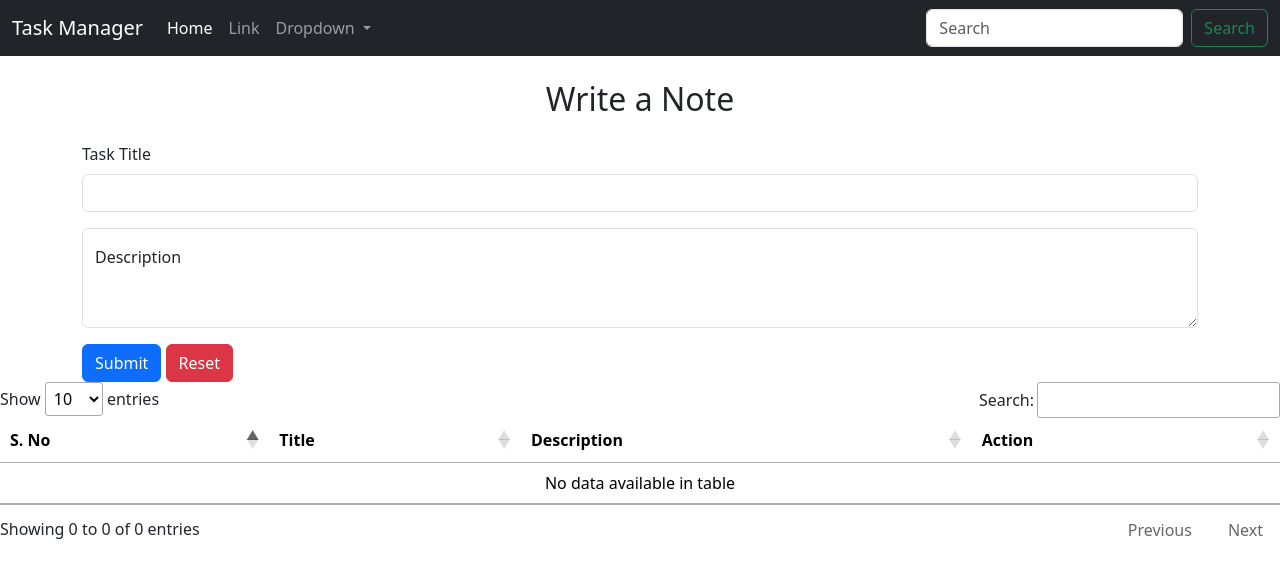
After one commit to jubayer27/taskManagerPHP, a PHP site: the page made by Task Manage/index.php in a window 1280 px wide. The commit adds this page. Shown: the top 578 px of the page. Run offline with PHP 8.4, Linux system fonts and the light colour scheme; data that the repository does not hold is empty; some libraries are stand-ins or nearby versions.

Commit message:
Php Task Manager

```diff
--- /dev/null
+++ b/Task Manage/index.php
@@ -0,0 +1,165 @@
+<?php
+//INSERT INTO `tasks` (`SN`, `Title`, `Description`, `Date`) VALUES ('', '', '', '2024-07-01 21:06:47.000000'), ('1', 'Task Demo', 'This is the demo task \r\n', '2024-07-01 21:06:47.000000');
+
+
+$servername = "localhost";
+$username = "root";
+$password = "";
+$database = "taskmnager";
+
+$con = mysqli_connect($servername, $username, $password, $database);
+
+if (!$con) {
+    die("Connection failed: " . mysqli_connect_error());
+}
+
+
+if ($_SERVER["REQUEST_METHOD"] == "POST") {
+ $title = $_POST['title'];
+ $description = $_POST['description'];
+
+    $sql = "INSERT INTO `tasks` (`Title`, `Description`) VALUES ('$title', '$description')";
+    $result = mysqli_query($con, $sql);
+}
+?>
+
+
+
+
+
+
+
+
+
+
+
+
+
+<!DOCTYPE html>
+<html lang="en">
+
+<head>
+    <meta charset="UTF-8">
+    <meta name="viewport" content="width=device-width, initial-scale=1.0">
+    <title>MyManager</title>
+
+    <link rel="stylesheet" href="https://cdn.jsdelivr.net/npm/bootstrap@5.3.3/dist/css/bootstrap.min.css">
+    <link rel="stylesheet" href="//cdn.datatables.net/2.0.8/css/dataTables.dataTables.min.css">
+</head>
+
+<body>
+
+    <nav class="navbar navbar-expand-lg navbar-dark bg-dark">
+        <div class="container-fluid">
+            <a class="navbar-brand" href="http://localhost/php/Task%20Manage/">Task Manager</a>
+            <button class="navbar-toggler" type="button" data-bs-toggle="collapse"
+                data-bs-target="#navbarSupportedContent" aria-controls="navbarSupportedContent" aria-expanded="false"
+                aria-label="Toggle navigation">
+                <span class="navbar-toggler-icon"></span>
+            </button>
+            <div class="collapse navbar-collapse" id="navbarSupportedContent">
+                <ul class="navbar-nav me-auto mb-2 mb-lg-0">
+                    <li class="nav-item">
+                        <a class="nav-link active" aria-current="page" href="#">Home</a>
+                    </li>
+                    <li class="nav-item">
+                        <a class="nav-link" href="#">Link</a>
+                    </li>
+                    <li class="nav-item dropdown">
+                        <a class="nav-link dropdown-toggle" href="#" role="button" data-bs-toggle="dropdown"
+                            aria-expanded="false">
+                            Dropdown
+                        </a>
+                        <ul class="dropdown-menu">
+                            <li><a class="dropdown-item" href="#">Action</a></li>
+                            <li><a class="dropdown-item" href="#">Another action</a></li>
+                            <li>
+                                <hr class="dropdown-divider">
+                            </li>
+                            <li><a class="dropdown-item" href="#">Something else here</a></li>
+                        </ul>
+                    </li>
+                </ul>
+                <form class="d-flex" role="search">
+                    <input class="form-control me-2" type="search" placeholder="Search" aria-label="Search">
+                    <button class="btn btn-outline-success" type="submit">Search</button>
+                </form>
+            </div>
+        </div>
+    </nav>
+
+
+
+    <div class="container">
+
+        <h2 class="text-center my-4">Write a Note</h2>
+        <form action = "/php/Task%20Manage/" method = "POST">
+            <div class="mb-3">
+                <label for="title" class="form-label">Task Title</label>
+                <input type="text" class="form-control" id="title" name="title" aria-describedby="emailHelp">
+            </div>
+
+            <div class="form-floating">
+                <textarea class="form-control" placeholder="Write the Description" id="description" name="description"
+                    style="height: 100px"></textarea>
+                <label for="description">Description</label>
+            </div>
+            <button type="submit" class="btn btn-primary" style="margin-top: 1rem;">Submit</button>
+            <button type="reset" class="btn btn-danger" style="margin-top: 1rem;">Reset</button>
+        </form>
+    </div>
+
+<div class="contaiiner">
+
+<table id="myTable" class="table">
+  <thead>
+    <tr>
+      <th scope="col">S. No</th>
+      <th scope="col">Title</th>
+      <th scope="col">Description</th>
+      <th scope="col">Action</th>
+    </tr>
+  </thead>
+  <tbody>
+    <?php
+    $sql = "SELECT * FROM `tasks`";
+    $result = mysqli_query($con, $sql);
+    $snum = 1;
+    if(mysqli_num_rows($result)>0){
+       foreach($result as $row){
+        echo "<tr>
+        <th scope='row'>".$snum."</th>
+        <td>".$row['Title']."</td>
+        <td>".$row['Description']."</td>
+        <td>Action</td>
+        </tr>";
+        $snum = $snum + 1;
+       }
+
+    }
+
+
+
+
+?>
+
+  </tbody>
+</table>
+</div>
+
+
+<script src="https://code.jquery.com/jquery-3.7.1.min.js" integrity="sha256-/JqT3SQfawRcv/BIHPThkBvs0OEvtFFmqPF/lYI/Cxo=" crossorigin="anonymous"></script>
+<script src="//cdn.datatables.net/2.0.8/js/dataTables.min.js"></script>
+    <script src="https://cdn.jsdelivr.net/npm/bootstrap@5.3.3/dist/js/bootstrap.bundle.min.js"></script>
+
+   <script>
+    $(document).ready(function () {
+      $('#myTable').DataTable();
+
+    });
+  </script>
+
+
+</body>
+
+</html>
--- a/form.php
+++ b/form.php
@@ -32,8 +32,9 @@
             else{
                 echo "Connection successful";
 
-                $sql = "INSERT INTO `feedback` ( `Name`, `Phone`, `Email`, `Feedback`,   `Date`) VALUES ('$name, '$phone', '$email', '$feedback', current_timestamp())";
-                $result = mysqli_query($conn, $sql);
+
+                $sql = "INSERT INTO `feedback` (`Name`, `Phone`, `Email`, `Feedback`, `Date`) VALUES ('$name', '$phone', '$email', '$feedback', current_timestamp())";
+$result = mysqli_query($conn, $sql);
 
                 if($result){
                     echo'<div class="alert alert-success" role="alert">
```
Also changed, not shown: display.php (added, +51 -0 lines), form.html (deleted, +0 -77 lines).
